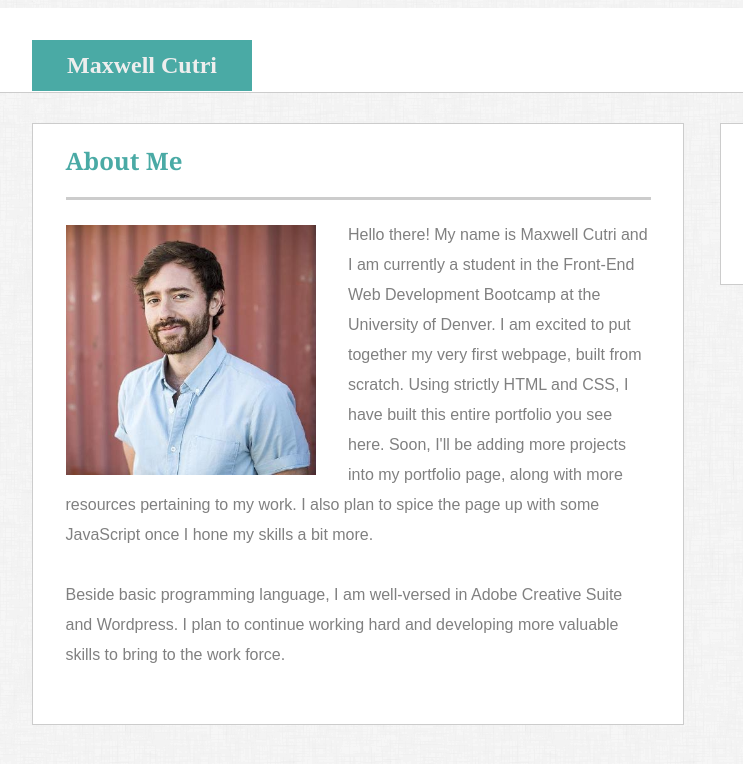
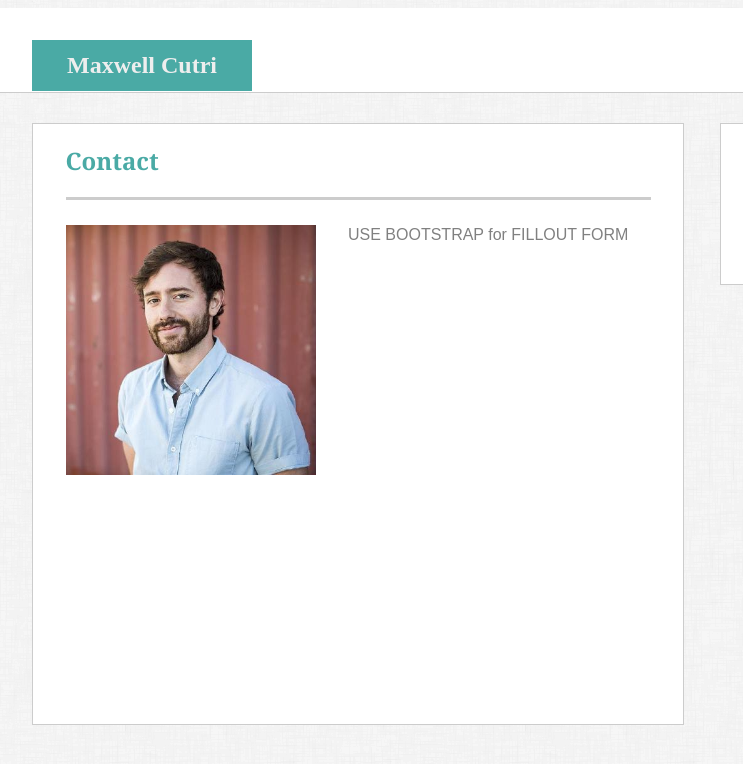
Before and after one commit to Mpcutri/Basic-Portfolio, a plain HTML site: page contact.html in a window 1280 px wide. Shown: the full height of the page, 128-871 px from the left. Drawn offline with Linux system fonts and the light colour scheme.

```diff
--- a/contact.html
+++ b/contact.html
@@ -30,15 +30,12 @@
 	<div class="content">
 		<section id="aboutme">
 			<h2 id="aboutmetext">
-				About Me
+				Contact
 			</h2>
 			<section>
 				<img id="headshot" src="assets/images/squareheadshot.jpg" height="250" width="250">
 				<p id="aboutmecontent">
-					Hello there! My name is Maxwell Cutri and I am currently a student in the Front-End Web Development Bootcamp at the University of Denver.  I am excited to put together my very first webpage, built from scratch. Using strictly HTML and CSS, I have built this entire portfolio you see here. Soon, I'll be adding more projects into my portfolio page, along with more resources pertaining to my work. I also plan to spice the page up with some JavaScript once I hone my skills a bit more.
-					<br>
-					<br>
-					Beside basic programming language, I am well-versed in Adobe Creative Suite and Wordpress. I plan to continue working hard and developing more valuable skills to bring to the work force.
+					USE BOOTSTRAP for FILLOUT FORM
 				</p>
 			</section>
 
```
Also changed, not shown: portfolio.html (+1 -1 lines).
